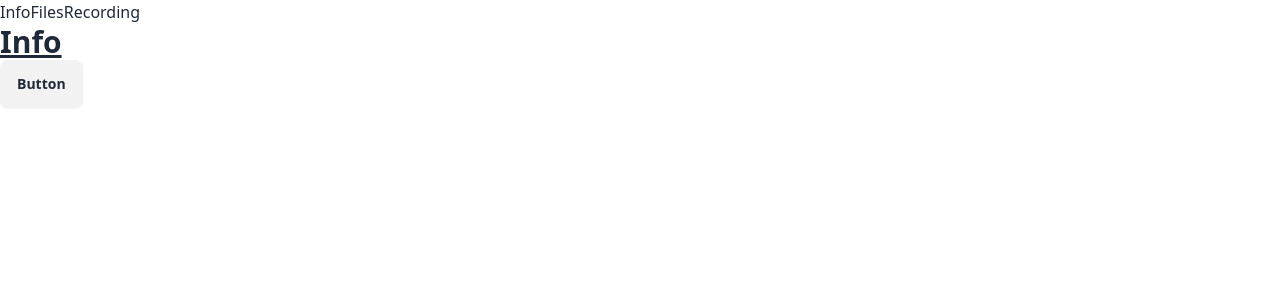
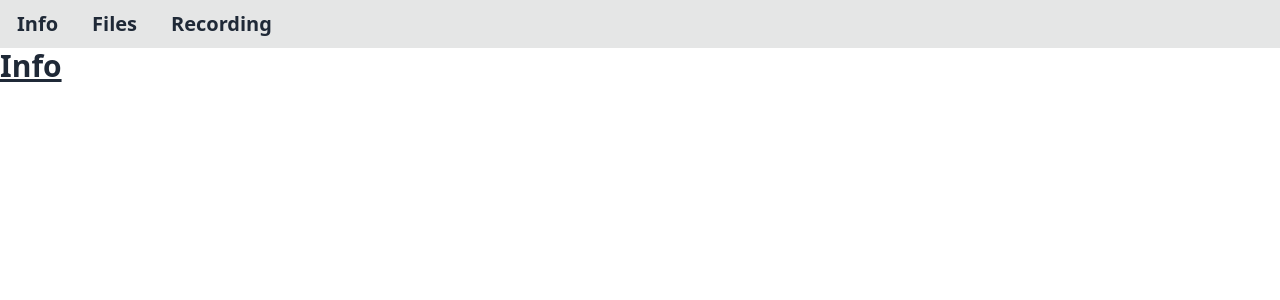
Before and after one commit to jones-erin-650/Movelist-Recorder, a React (Vite) app in the folder electron-vite/: page / in a window 1280 px wide. Shown: the top 300 px of the page. Built offline with nearby package versions, Linux system fonts and the light colour scheme.

Commit message:
set up a basic navbar

```diff
--- a/electron-vite/src/View/Components/Navbar.tsx
+++ b/electron-vite/src/View/Components/Navbar.tsx
@@ -2,11 +2,21 @@ import { Link } from "react-router-dom"
 
 const Navbar = () => {
   return (
-    <div>
-      <Link to={"/"}>Info</Link>
-      <Link to={"/files"}>Files</Link>
-      <Link to={"/recording"}>Recording</Link>
-    </div>
+    <>
+      <div className="navbar-center bg-base-300">
+        <Link to={"/"} className="btn btn-ghost text-xl">Info</Link>
+        <Link to={"/files"} className="btn btn-ghost text-xl">Files</Link>
+        <Link to={"/recording"} className="btn btn-ghost text-xl">Recording</Link>
+      </div>
+    </>
+
+
+
+    // <div>
+    //   <Link to={"/"}>Info</Link>
+    //   <Link to={"/files"}>Files</Link>
+    //   <Link to={"/recording"}>Recording</Link>
+    // </div>
   )
 }
 
--- a/electron-vite/src/View/Routes/Info.tsx
+++ b/electron-vite/src/View/Routes/Info.tsx
@@ -8,9 +8,6 @@ function Info() {
       <h1 className="text-3xl font-bold underline">
       Info
       </h1>
-
-      <button className="btn">Button</button>
-
     </>
   )
 }
```
